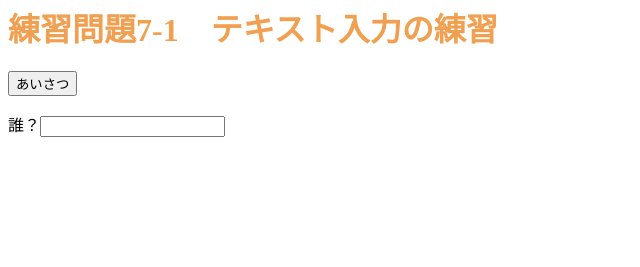
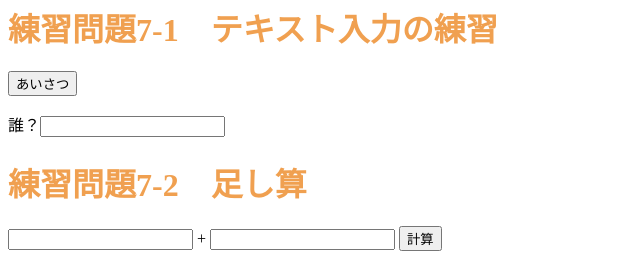
Before and after one commit to okemmm/web2023-2, a plain HTML site: page index.html in a window 1280 px wide. Shown: the part 4168-4435 px from the top of the page, without its empty margins (0-640 px from the left). Before the commit the page ends 4321 px from the top, so only its background shows below. Drawn offline with Linux system fonts and the light colour scheme.

Commit message:
Update index.html

```diff
--- a/index.html
+++ b/index.html
@@ -22,6 +22,8 @@
 <script src="ex06-13.js"></script>
 <script src="ex06-14.js"></script>
 <script src="ex07-1.js"></script>
+<script src="ex07-2.js"></script>
+
 
 
 
@@ -170,5 +172,12 @@
   <h1>練習問題7-1　テキスト入力の練習</h1>
     <input type = "button" value = "あいさつ" onclick = "sayhello71();">
     <p>誰？<input type = "text" id = "who71"></p>
+
+  <h1>練習問題7-2　足し算</h1>
+  <p>
+     <input type = "text" id = "input1"> + <input type = "text" id = "input2">
+     <input type = "button" value = "計算" onclick = "add();">
+  </p>
+
 </body>
 </html>
```
